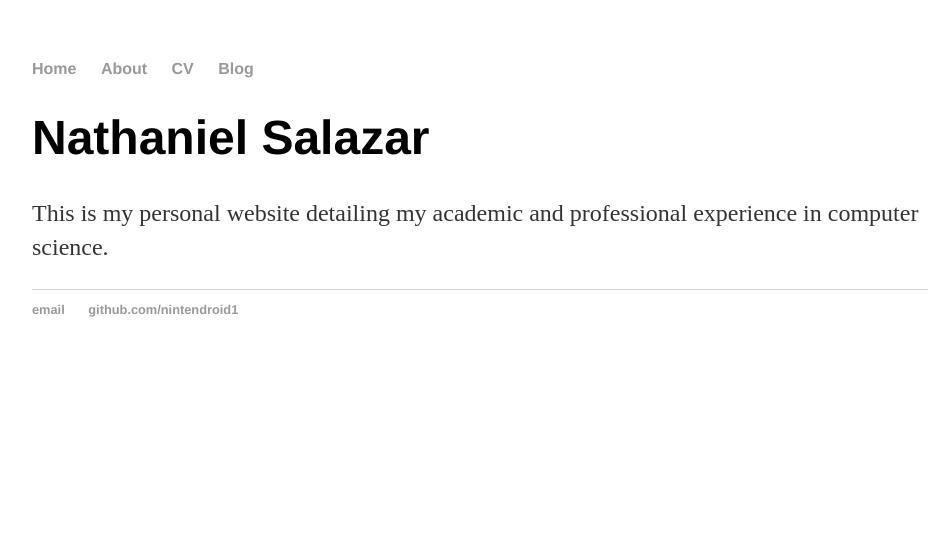
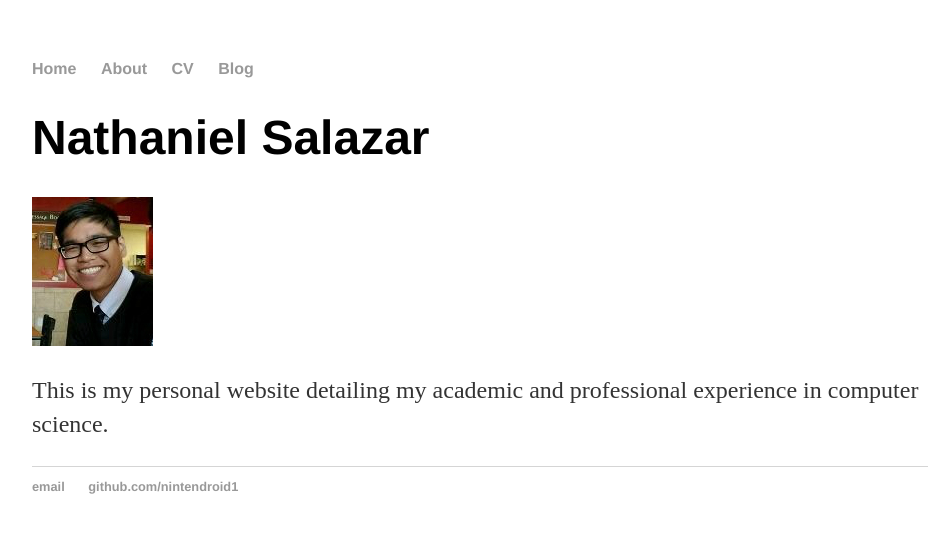
Before and after one commit to Nintendroid1/nintendroid1.github.io, a Jekyll site: the page built from index.html, in a window 1280 px wide. Shown: the top 533 px of the page, without its empty margins (160-1110 px from the left). Built offline with Jekyll 4.4.1, drawn with Linux system fonts in a browser that asks for light colours.

Commit message:
Update index.html

```diff
--- a/index.html
+++ b/index.html
@@ -4,5 +4,6 @@ title: Nathaniel Salazar
 ---
 <div class="blurb">
 	<h1>Nathaniel Salazar</h1>
+	<img alt="Nathaniel Salazar" src="img/Professional Head.jpg">
 	<p>This is my personal website detailing my academic and professional experience in computer science.</p>
 </div><!-- /.blurb -->
```
